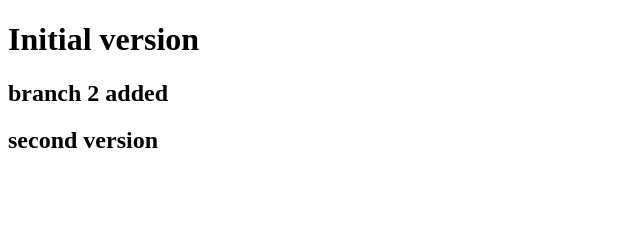
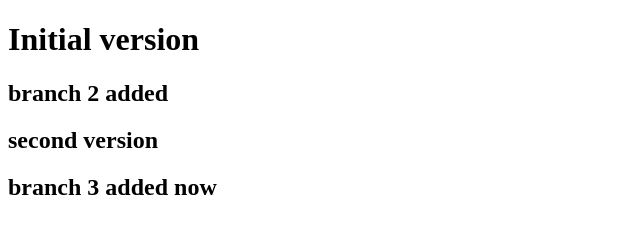
Before and after one commit to Felix-Josephraj/git-pullrequest, a plain HTML site: page index.html in a window 1280 px wide. Shown: the whole page, without its empty margins (0-640 px from the left). Drawn offline with Linux system fonts and the light colour scheme.

Commit message:
added branch 3 now

```diff
--- a/index.html
+++ b/index.html
@@ -13,5 +13,6 @@
 
     <h2>second version</h2>
 
+    <h2>branch 3 added now</h2>
   </body>
 </html>
```
